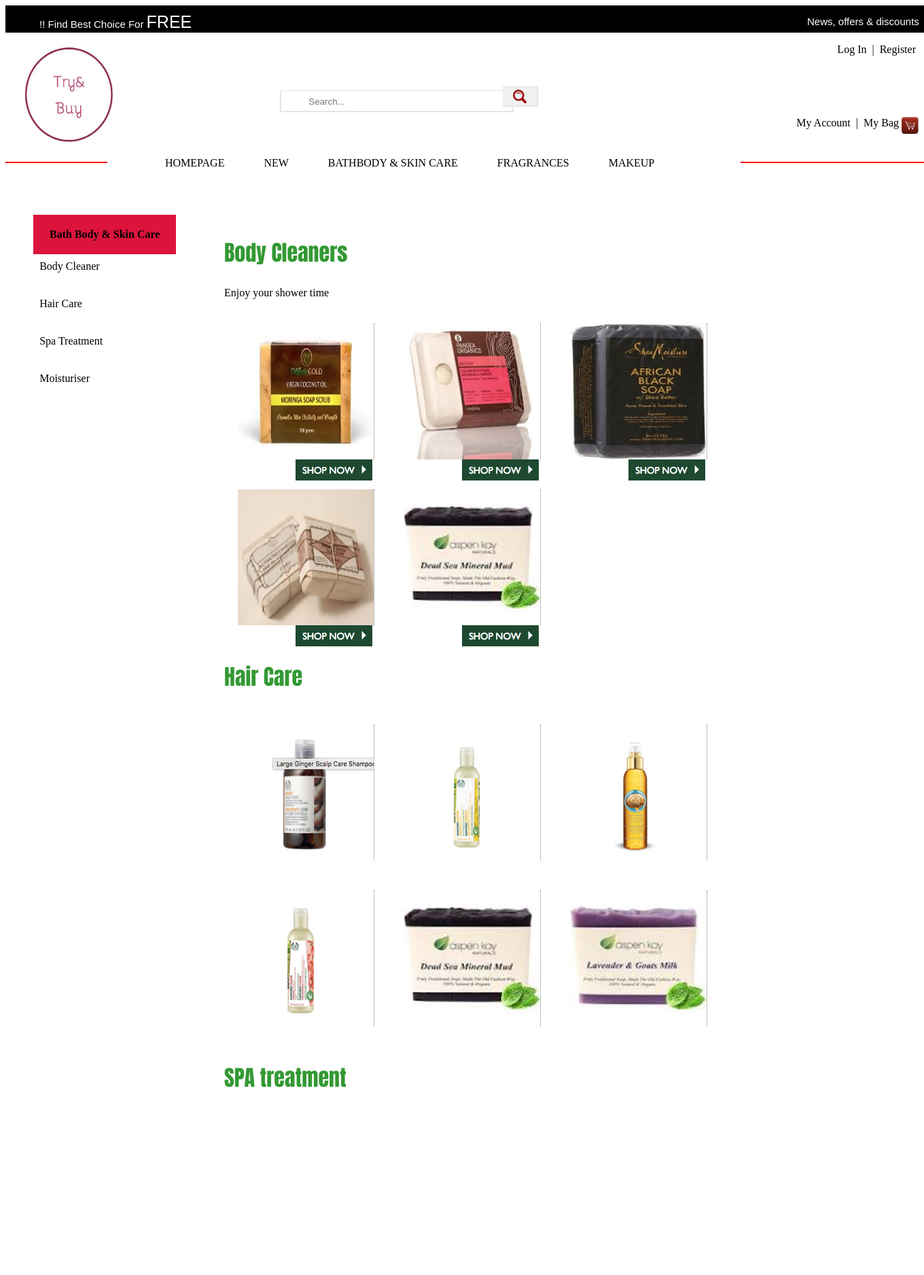
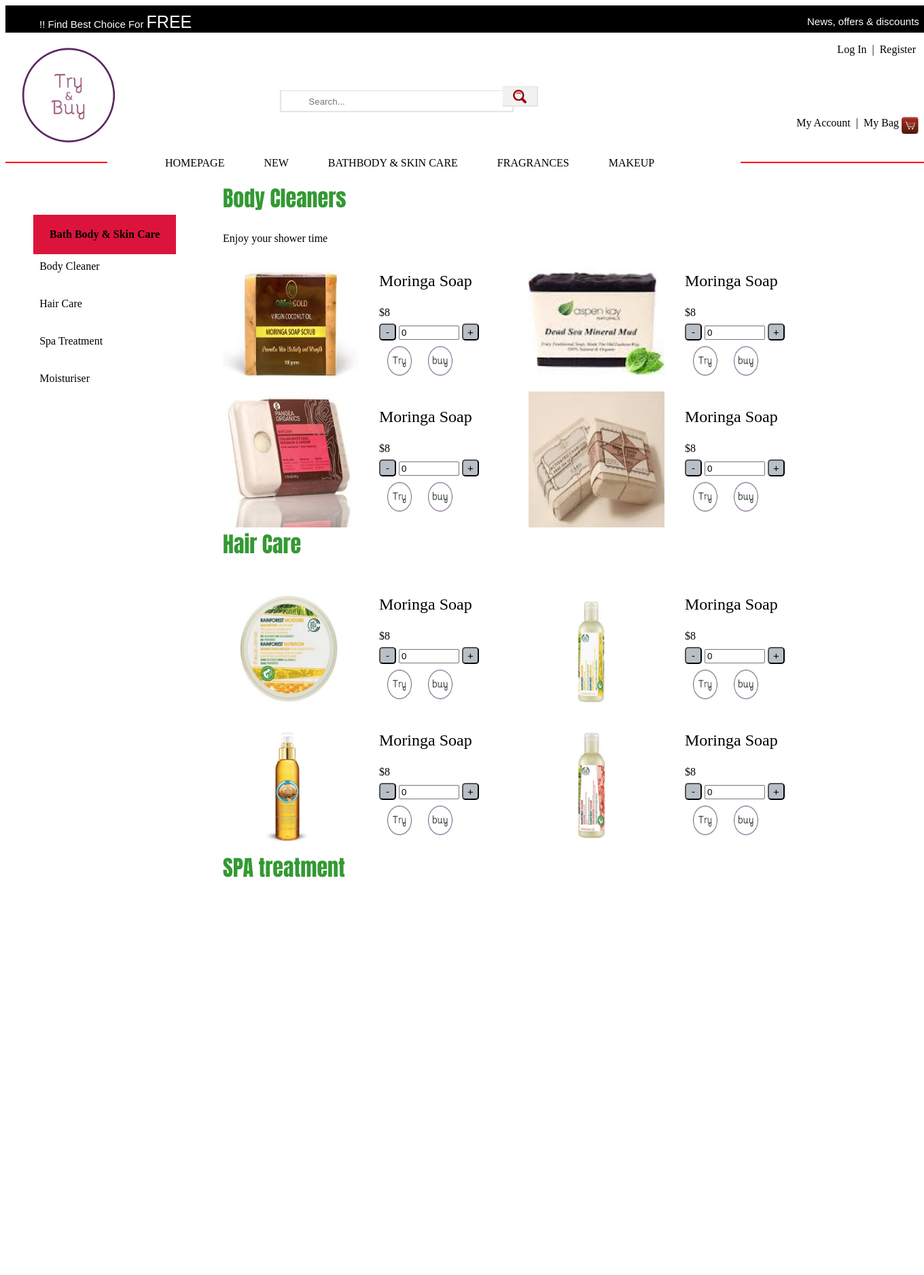
Before and after one commit to JingboBai/Try-and-Buy, a PHP site: page /BathBodySkin.php in a window 1360 px wide. Shown: the top 1876 px of the page at 68% size. Run offline with PHP 8.4, Linux system fonts and the light colour scheme; some libraries are stand-ins or nearby versions.

Commit message:
new features in products

```diff
--- a/Project updated/css/style.css
+++ b/Project updated/css/style.css
@@ -129,7 +129,6 @@ start of index page
         text-transform: uppercase;
         top: 150px;
         width: 900px;
-        z-index: 10;
         padding-left: 30px;
         display:block;
 
@@ -151,7 +150,7 @@ a:link, a:visited {
     padding: 4px;
     color:black;
 }
-a:hover, a:active {
+.nav a:hover, a:active {
     background-color:grey;
     color:white;
     width:150px;
@@ -296,36 +295,7 @@ img.gift{
     font-size:20px;
 }
 
-/*.body-image2{
-    position: absolute;
-    height:200px;
-    width:350px;
-    left:1000px;
-    padding-top:70px;
-    clear:top;
-}*/
-#face-product1{
-    margin-right:1em;
-    float:right;
-    height:150px;
-    margin-right: 40px;
 
-}
-
-#face-product2{
-    margin-right:1em;
-    float:right;
-    height:150px;
-    width:250px;
-}
-
-#face-product3{
-    margin-right:1em;
-    float:right;
-    height:150px;
-    width:250px;
-
-}
 .body-care-body-section{
     margin-top:40px;
     border:1px solid black;
@@ -434,7 +404,6 @@ height:200px;
     width:300px;
     margin-top:90px;
     margin-left:20px;
-    z-index: 0;
 
 }
 
@@ -461,14 +430,95 @@ height:200px;
 }
 
 .right-section{
-    position:absolute;
-    top: 320px;
-    left:330px;
+    float:left;
+    margin-left:320px;
+    /*top: 320px;
+    left:330px;*/
     /*border:2px solid blue;*/
     /*height:900px;*/
     width:1000px;
 }
+table.categories th{
+  width:170px;
+  background-color: #DC143C;
+  size:220%;
+  padding:20px;
+}
+table.categories td{
+  padding:5px;
+  padding-bottom: 30px;
+}
+.product-table{
+  border:1px dotted grey;
+}
+.header2{
+  clear:both;
+  font-family: Impact, Charcoal, sans-serif;
+  color:#339933;
+  font-size: 200%;
+}
+.productDisplay{
+    float:left;
+    /*margin:20px;*/
+    width:450px;
+    height:200px;
 
+}
+.productImage{
+  float:left;
+  padding-right: 30px;
+  width:200px;
+  height:200px;
+}
+.productName{
+  font-size:150%;
+}
+.discription{
+  width:200px;
+  height:100px;
+  float:left;
+}
+.quality{
+  width:200px;
+  height:150px;
+  float:left;
+  clear:right;
+}
+.trybuy{
+  float:left;
+  width:60px;
+  height:60px;
+}
+.shop{
+  position:absolute;
+  z-index: 1;
+  margin-top: 220px;
+  margin-left: 105px;
+}
+#bigImage {
+   position:fixed;
+   top:30%;
+   left:35%;
+   width:400px;
+   height:400px;
+   padding:5px;
+   background:#fff;
+   border:1px solid #e3e3e3;
+   z-index: 2;
+   }
+  img.trybuy:hover{
+   opacity: 0.6;
+  }
+  input[type=button]{
+  width:25px;
+  height:25px;
+  border-radius: 5px;
+  font-family: Arial;
+  color: #000000;
+  font-size: 15px;
+  background: #b9bfc7;
+  text-decoration: none;
+  }
 /*
 sub pages body section ends
 */
@@ -585,37 +635,7 @@ dd{
 user login and registration part ends
 */
 
-table.categories th{
-  width:170px;
-  background-color: #DC143C;
-  size:220%;
-  padding:20px;
-}
-table.categories td{
-  padding:5px;
-  padding-bottom: 30px;
-}
-.product-table{
-  border:1px dotted grey;
-}
-.header2{
-  font-family: Impact, Charcoal, sans-serif;
-  color:#339933;
-  font-size: 200%;
-}
-.bath{
-    border-right:1px dotted grey;
-    margin:20px;
-    width:200px;
-    height:200px;
-    position: relative;
-}
-.shop{
-  position:absolute;
-  z-index: 1;
-  margin-top: 220px;
-  margin-left: 105px;
-}
+
 
 /*new updated*/
 .footer1{
@@ -631,8 +651,8 @@ table.categories td{
 /*for contact us*/
 #main_block{
   /*border: 1px solid black;*/
-  position: relative;
-  width: 1420px;
+position: relative;
+width: 1420px;
 height: 500px;
 top: 33px;
 
--- a/Project updated/html/pages-footer.html
+++ b/Project updated/html/pages-footer.html
@@ -1,3 +1,5 @@
+
+
 <div class="footer1">
 <table class="table">
  <tr class="table-heading">
--- a/Project updated/javascript/tryandbuy.js
+++ b/Project updated/javascript/tryandbuy.js
@@ -21,6 +21,8 @@ function changePic(){
    }
   myImage.src=arr[picIndex];
 }
+//changing pic End
+
 
  // <!-- this part realized by tinycarousel -->
 $(document).ready(function()
@@ -28,3 +30,41 @@ $(document).ready(function()
     $('#slider1').tinycarousel();
 
 });
+//tinycarousel End
+
+//quality buttons
+$(function(){
+	$(".add").click(function(){
+    var t=$(this).parent().find('input[class=text_box]');
+		t.val(parseInt(t.val())+1);
+	})
+	$(".sub").click(function(){
+      var t=$(this).parent().find('input[class=text_box]');
+      if(t.val()>0){
+      t.val(parseInt(t.val())-1);
+    }
+
+	})
+
+})
+//quality End
+
+//enlarge product pic
+var timeoutId;
+$(document).ready(function(){
+$(".smallImg").hover(function(){
+  var self = this;
+  timeoutId=null;
+  timeoutId=setTimeout(function(){
+  $("p#addImage").append('<img id=bigImage src="'+ self.rel + '" alt="" />');
+  $(self).find("img").stop().fadeTo("slow",0.5);}, 2000);
+  }
+
+  ,function(){
+  window.clearTimeout(timeoutId);
+  $(this).find("img").stop().fadeTo("slow",1);
+  $("img#bigImage").remove();
+  });
+});
+
+//enlarge end
--- a/Project updated/php/BathBodySkin.php
+++ b/Project updated/php/BathBodySkin.php
@@ -15,34 +15,194 @@ include("../html/header.html");
 
       </div>
       <div class="right-section">
+
+
+           <p id=addImage></p>
           <h2 class=header2 ><a name="Body Cleaners">Body Cleaners</a></h2>
           <p>Enjoy your shower time</p>
-            <img class=shop src="../images/shop.png">
-          <img class=bath src="../images/soapBars/soap1.jpg">
-            <img class=shop src="../images/shop.png">
-          <img class=bath src="../images/soapBars/soap3.jpg">
-            <img class=shop src="../images/shop.png">
-          <img class=bath src="../images/soapBars/soap2.jpg">
-        </br>
-            <img class=shop src="../images/shop.png">
-          <img  class=bath src="../images/soapBars/soap4.jpg">
-            <img class=shop src="../images/shop.png">
-          <img class=bath src="../images/soapBars/soap5.jpg">
+						<div class=productDisplay>
+            <a class=smallImg rel="../images/soapBars/soap1.jpg">
+							<img class=productImage src="../images/soapBars/soap1.jpg" alt=" ">
+						</a>
+					  <div class=discription>
+						 <p class=productName>Moringa Soap</p>
+             <p>$8</p>
+						</div>
 
-          <h2 class=header2><a name="Hair Care">Hair Care</a></h2>
-          <img class=bath src="../images/hair/hair1.jpg">
+					  <div class=quality>
+				    	  <input class="sub" name="" type="button" value="-" width="48" height="48">
+                <input class="text_box" name="" type="text" value="0" size="8">
+					      <input class="add" name="" type="button" value="+" width="48" height="48">
+							  <br>
+						  	<a><img class=trybuy src="../images/try.jpg"></a>
+						  	<a><img class=trybuy src="../images/buy.jpg"></a>
+					  </div>
+					</div>
+
+
+
+					<div class=productDisplay>
+					<a class=smallImg rel="../images/soapBars/soap5.jpg">
+						<img class=productImage src="../images/soapBars/soap5.jpg" alt=" ">
+					</a>
+					<div class=discription>
+					 <p class=productName>Moringa Soap</p>
+					 <p>$8</p>
+					</div>
+
+					<div class=quality>
+							<input class="sub" name="" type="button" value="-" >
+							<input class="text_box" name="" type="text" value="0" size="8">
+							<input class="add" name="" type="button" value="+" >
+							<br>
+							<img class=trybuy src="../images/try.jpg">
+							<img class=trybuy src="../images/buy.jpg">
+					</div>
+				</div>
+						<br>
+
+
+						<div class=productDisplay>
+            <a class=smallImg rel="../images/soapBars/soap3.jpg">
+							<img class=productImage src="../images/soapBars/soap3.jpg" alt=" ">
+						</a>
+					  <div class=discription>
+						 <p class=productName>Moringa Soap</p>
+             <p>$8</p>
+						</div>
+
+					  <div class=quality>
+				    	  <input class="sub" name="" type="button" value="-" >
+                <input class="text_box" name="" type="text" value="0" size="8">
+					      <input class="add" name="" type="button" value="+" >
+							  <br>
+						  	<img class=trybuy src="../images/try.jpg">
+						  	<img class=trybuy src="../images/buy.jpg">
+					  </div>
+					</div>
+
+
+					<div class=productDisplay>
+					<a class=smallImg rel="../images/soapBars/soap4.jpg">
+						<img class=productImage src="../images/soapBars/soap4.jpg" alt=" ">
+					</a>
+					<div class=discription>
+					 <p class=productName>Moringa Soap</p>
+					 <p>$8</p>
+					</div>
+
+					<div class=quality>
+							<input class="sub" name="" type="button" value="-" >
+							<input class="text_box" name="" type="text" value="0" size="8">
+							<input class="add" name="" type="button" value="+" >
+							<br>
+							<img class=trybuy src="../images/try.jpg">
+							<img class=trybuy src="../images/buy.jpg">
+					</div>
+				</div>
+
+
+           </br>
+
+
+    <h2 class=header2><a name="Hair Care">Hair Care</a></h2>
+					<div class=productDisplay>
+					  <a class=smallImg rel="../images/hair/hair5.jpg">
+					  	<img class=productImage src="../images/hair/hair5.jpg" alt=" ">
+					</a>
+					<div class=discription>
+					 <p class=productName>Moringa Soap</p>
+					 <p>$8</p>
+					</div>
+
+					<div class=quality>
+							<input class="sub" name="" type="button" value="-" >
+							<input class="text_box" name="" type="text" value="0" size="8">
+							<input class="add" name="" type="button" value="+" >
+							<br>
+							<img class=trybuy src="../images/try.jpg">
+							<img class=trybuy src="../images/buy.jpg">
+					</div>
+				</div>
+
+
+
+				<div class=productDisplay>
+				<a class=smallImg rel="../images/hair/hair2.jpg">
+					<img class=productImage src="../images/hair/hair2.jpg" alt=" ">
+				</a>
+				<div class=discription>
+				 <p class=productName>Moringa Soap</p>
+				 <p>$8</p>
+				</div>
+
+				<div class=quality>
+						<input class="sub" name="" type="button" value="-" >
+						<input class="text_box" name="" type="text" value="0" size="8">
+						<input class="add" name="" type="button" value="+" >
+						<br>
+						<img class=trybuy src="../images/try.jpg">
+						<img class=trybuy src="../images/buy.jpg">
+				</div>
+			</div>
+					<br>
+
+
+					<div class=productDisplay>
+					<a class=smallImg rel="../images/hair/hair3.jpg">
+						<img class=productImage src="../images/hair/hair3.jpg" alt=" ">
+					</a>
+					<div class=discription>
+					 <p class=productName>Moringa Soap</p>
+					 <p>$8</p>
+					</div>
+
+					<div class=quality>
+							<input class="sub" name="" type="button" value="-" >
+							<input class="text_box" name="" type="text" value="0" size="8">
+							<input class="add" name="" type="button" value="+" >
+							<br>
+							<img class=trybuy src="../images/try.jpg">
+							<img class=trybuy src="../images/buy.jpg">
+					</div>
+				</div>
+
+
+				<div class=productDisplay>
+				<a class=smallImg rel="../images/hair/hair4.jpg">
+					<img class=productImage src="../images/hair/hair4.jpg" alt=" ">
+				</a>
+				<div class=discription>
+				 <p class=productName>Moringa Soap</p>
+				 <p>$8</p>
+				</div>
+
+				<div class=quality>
+						<input class="sub" name="" type="button" value="-" >
+						<input class="text_box" name="" type="text" value="0" size="8">
+						<input class="add" name="" type="button" value="+" >
+						<br>
+						<img class=trybuy src="../images/try.jpg">
+						<img class=trybuy src="../images/buy.jpg">
+				</div>
+			</div>
+
+
+			</br>
+          <!-- <img class=bath src="../images/hair/hair1.jpg">
           <img class=bath src="../images/hair/hair2.jpg">
           <img class=bath src="../images/hair/hair3.jpg">
           <br>
           <img  class=bath src="../images/hair/hair4.jpg">
-          <img class=bath src="../images/soapBars/soap5.jpg">
-          <img class=bath src="../images/soapBars/soap6.jpg">
+          <img class=bath src="../images/soapBars/soap8.jpg">
+          <img class=bath src="../images/soapBars/soap6.jpg"> -->
           <h2 class=header2><a name="SPA treatment">SPA treatment</a></h2>
 
 
-      </div>
+    </div>
+	  </div>
 
-    </div>
+
 <?php
 include("../html/pages-footer.html");
  ?>
```
Also changed, not shown: Project updated/images/Screen Shot 2015-11-15 at 10.07.35 PM.png (added), Project updated/images/buy.jpg (added), Project updated/images/hair/hair5.jpg (added), Project updated/images/indexpage/logo.jpg, Project updated/images/indexpage/logo.png (added), Project updated/images/try.jpg (added).
